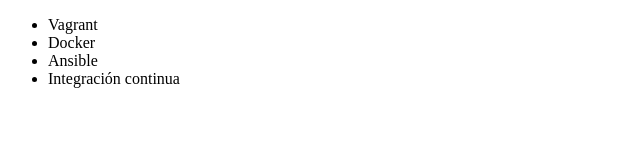
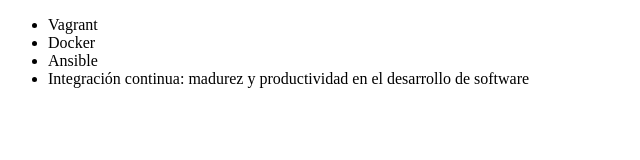
Before and after one commit to AgusAllende/Alura-git, a plain HTML site: page index.html in a window 1280 px wide. Shown: the whole page, without its empty margins (0-640 px from the left). Drawn offline with Linux system fonts and the light colour scheme.

Commit message:
renombrado curso de integracion continua

```diff
--- a/index.html
+++ b/index.html
@@ -9,7 +9,7 @@
             <li>Vagrant</li>
             <li>Docker</li>
             <li>Ansible</li>
-            <li>Integración continua</li>
+            <li>Integración continua: madurez y productividad en el desarrollo de software</li>
         </ul>
     </body>
 </html>
```
